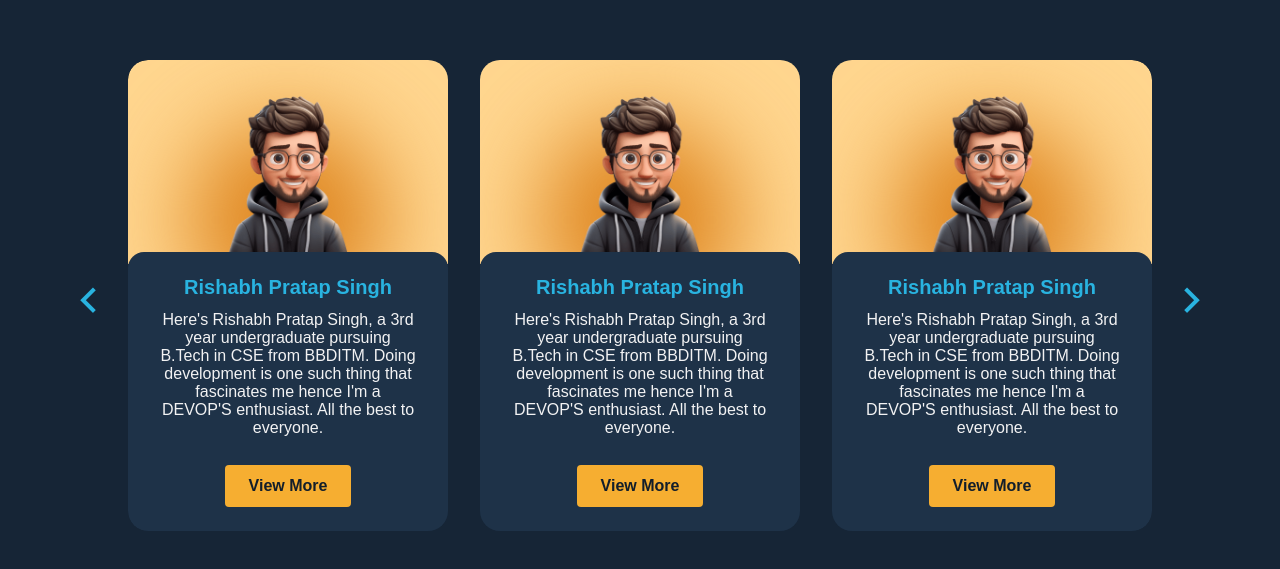
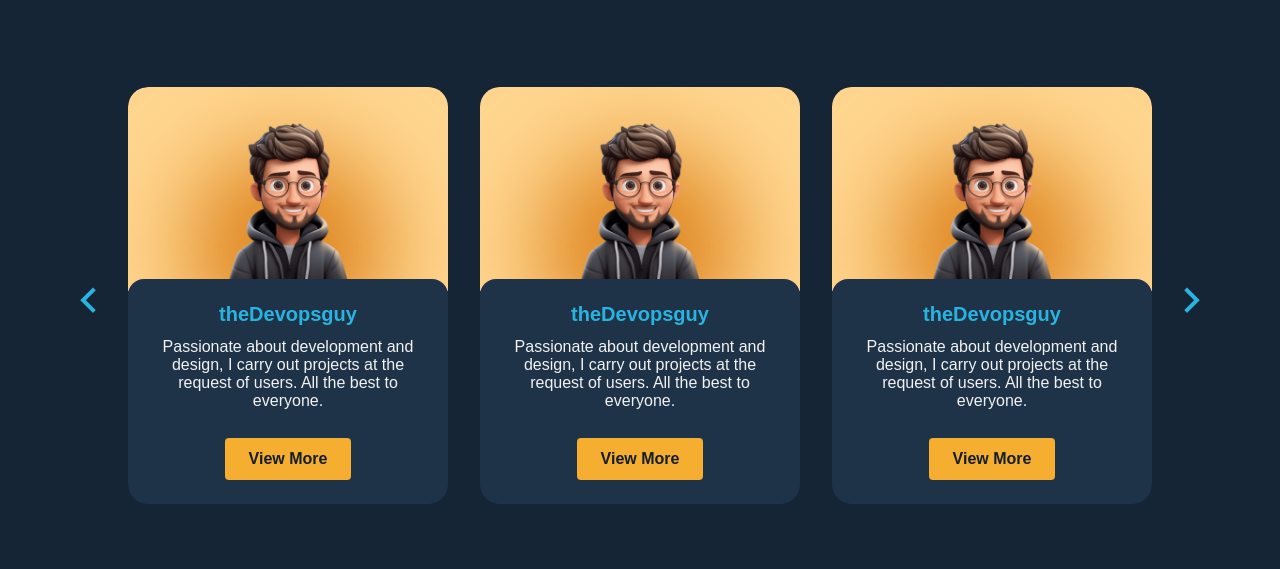
Before and after one commit to the-devopsguy/hacktoberfest, a plain HTML site: page index.html in a window 1280 px wide. Shown: the part 105-674 px from the top of the page. Drawn offline with nearby package versions, Linux system fonts and the light colour scheme; files whose address does not match are found by name; a web font is replaced by a local one.

Commit message:
Update index.html

```diff
--- a/index.html
+++ b/index.html
@@ -27,10 +27,10 @@
                      </div>
 
                      <div class="card__data">
-                        <h3 class="card__name">Rishabh Pratap Singh</h3>
+                        <h3 class="card__name">theDevopsguy</h3>
                         <p class="card__description">
-                           Here's Rishabh Pratap Singh, a 3rd year undergraduate pursuing B.Tech in CSE from BBDITM.
-                          Doing development is one such thing that fascinates me hence I'm a DEVOP'S enthusiast.
+                           Passionate about development and design,
+                           I carry out projects at the request of users.
                           All the best to everyone.
                         </p>
 
```
